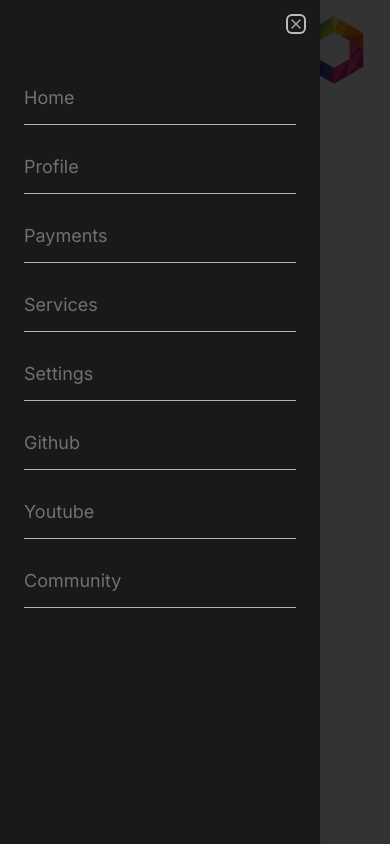
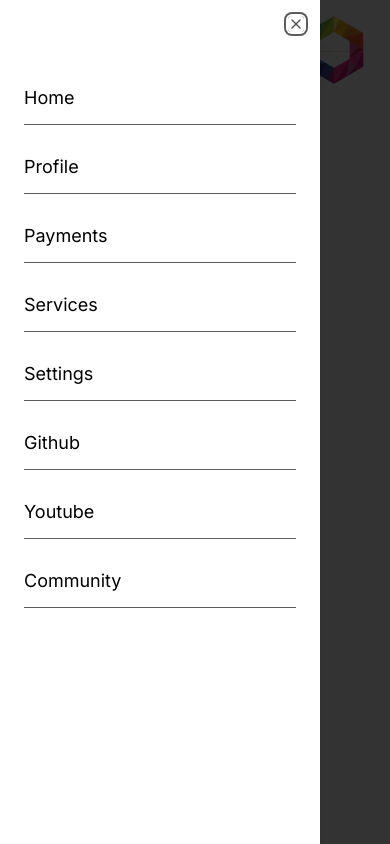
Before and after one commit to nizzyabi/nizzy-starter, a Next.js app: page / in a window 390 px wide. Both pictures are taken after a click on the button 40 px from the left and 48 px from the top of the page. Built offline with nearby package versions, Linux system fonts and the light colour scheme.

Commit message:
dynamic colored sidebar color

```diff
--- a/components/mobile-sidebar.tsx
+++ b/components/mobile-sidebar.tsx
@@ -10,7 +10,7 @@ export const MobileSidebar = () => {
             <SheetTrigger className="sm:hidden pr-4 text-primary">
                 <Menu className="h-8 w-8 hover:text-slate-100/50 duration-300"/>
             </SheetTrigger>
-            <SheetContent side="left" className="p-6 bg-[#191919] border-none text-slate-200 w-80">
+            <SheetContent side="left" className="p-6 border-none w-80">
                <Sidebar />
             </SheetContent>
         </Sheet>
--- a/components/sidebar.tsx
+++ b/components/sidebar.tsx
@@ -48,10 +48,10 @@ export const Sidebar = () => {
                     key={page.link}
                     href={page.link}
                     className={cn(
-                        "text-slate-100/40 text-sm group flex py-2 w-full justify-start font-light cursor-pointer rounded "
+                        "text-sm group flex py-2 w-full justify-start font-light cursor-pointer rounded "
                     )}>
-                        <div className="flex border-b border-slate-100/70 w-full pb-3 ">
-                                <p className="mt-1 text-lg font-normal hover:text-slate-100/90 duration-300">{page.title}</p>
+                        <div className="flex border-b border-primary/70 w-full pb-3 ">
+                                <p className="mt-1 text-lg font-normal hover:text-primary/90 duration-300">{page.title}</p>
                         </div>
                     </Link>
                 ))}
```
